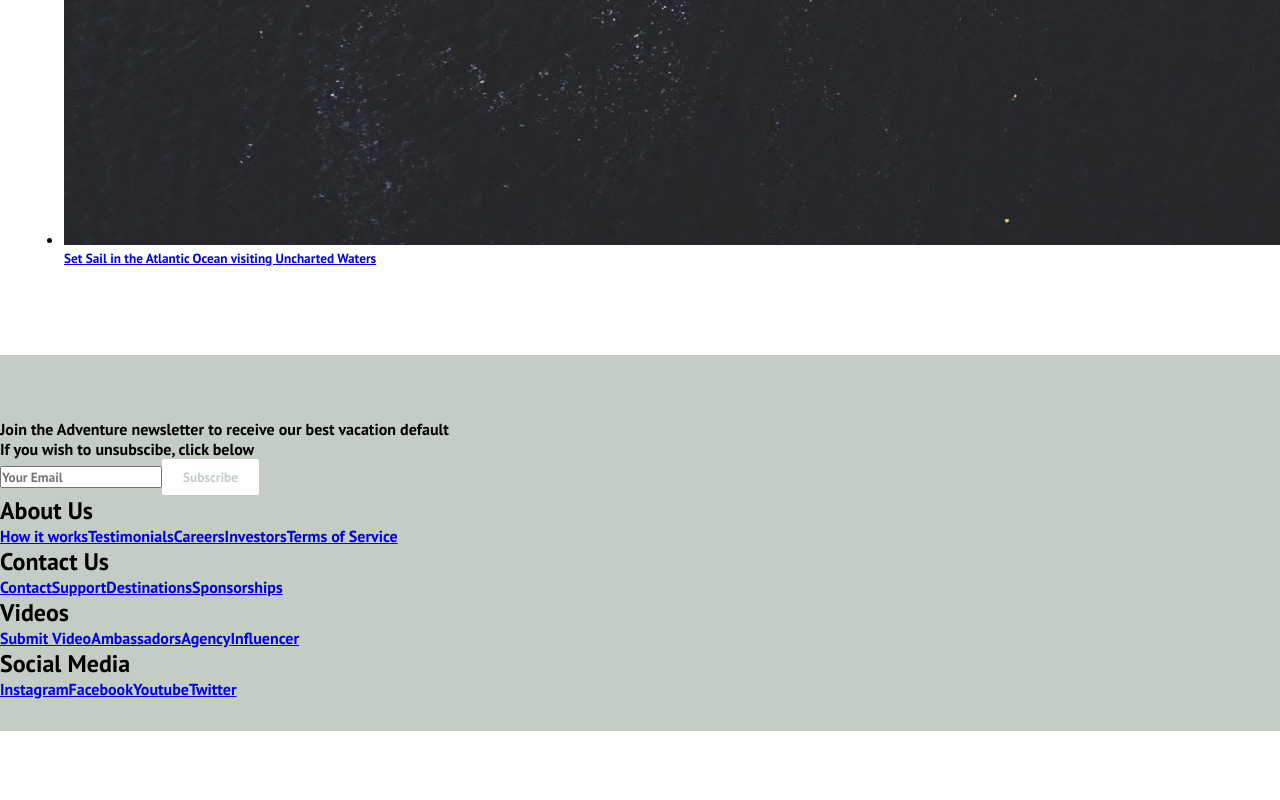
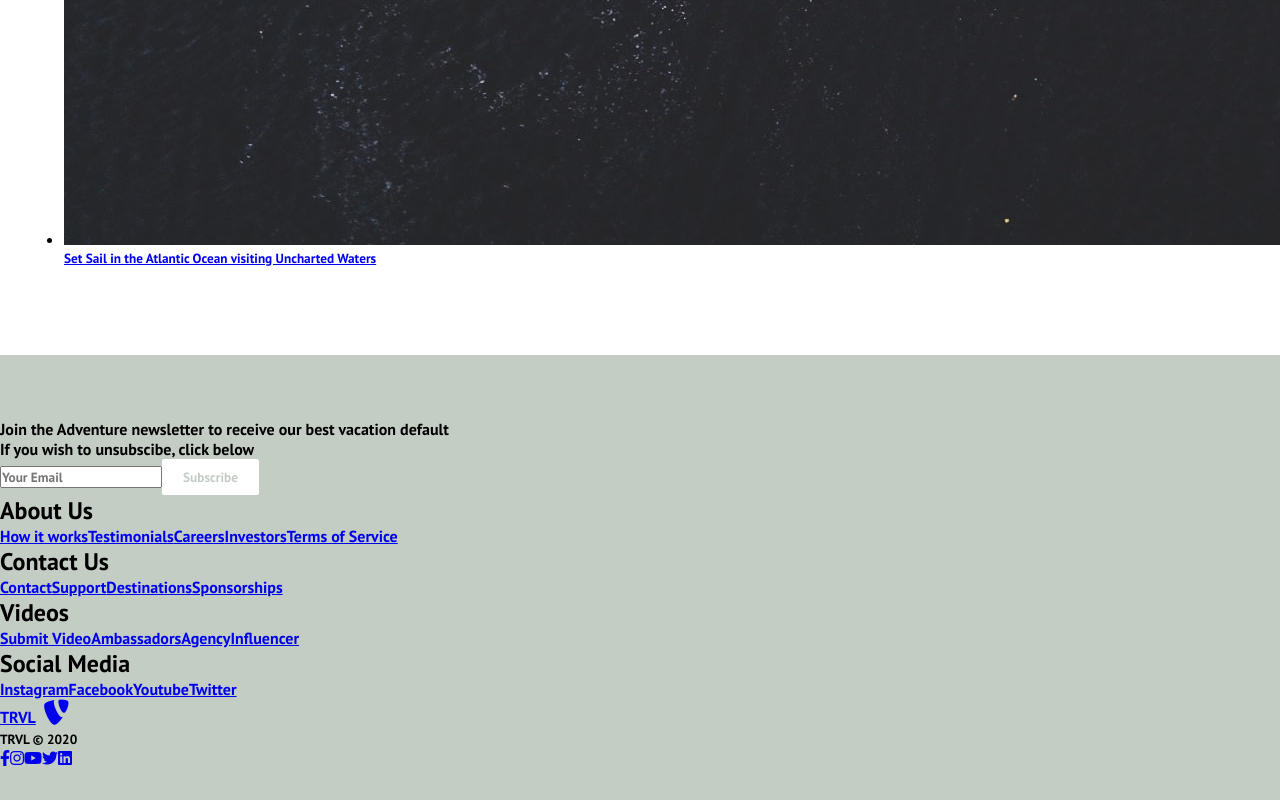
Before and after one commit to Tduncan14/reactTravelapp, a React (Create React App) app in the folder travelapp/: page / in a window 1280 px wide. Shown: the part 5716-6516 px from the top of the page. Before the commit the page ends 6447 px from the top, so only its background shows below. Built offline with nearby package versions, Linux system fonts and the light colour scheme.

Commit message:
fix the css

```diff
--- a/travelapp/src/components/Footer.js
+++ b/travelapp/src/components/Footer.js
@@ -61,7 +61,62 @@
             <Link to='/'>Twitter</Link>
           </div>
         </div>
+
         </div>
+
+        <section class='social-media'>
+        <div class='social-media-wrap'>
+          <div class='footer-logo'>
+            <Link to='/' className='social-logo'>
+              TRVL
+              <i class='fab fa-typo3' />
+            </Link>
+          </div>
+          <small class='website-rights'>TRVL © 2020</small>
+          <div class='social-icons'>
+            <Link
+              class='social-icon-link facebook'
+              to='/'
+              target='_blank'
+              aria-label='Facebook'
+            >
+              <i class='fab fa-facebook-f' />
+            </Link>
+            <Link
+              class='social-icon-link instagram'
+              to='/'
+              target='_blank'
+              aria-label='Instagram'
+            >
+              <i class='fab fa-instagram' />
+            </Link>
+            <Link
+              class='social-icon-link youtube'
+              to='/'
+              target='_blank'
+              aria-label='Youtube'
+            >
+              <i class='fab fa-youtube' />
+            </Link>
+            <Link
+              class='social-icon-link twitter'
+              to='/'
+              target='_blank'
+              aria-label='Twitter'
+            >
+              <i class='fab fa-twitter' />
+            </Link>
+            <Link
+              class='social-icon-link twitter'
+              to='/'
+              target='_blank'
+              aria-label='LinkedIn'
+            >
+              <i class='fab fa-linkedin' />
+            </Link>
+          </div>
+        </div>
+      </section>
     </div>
     )
 
```
